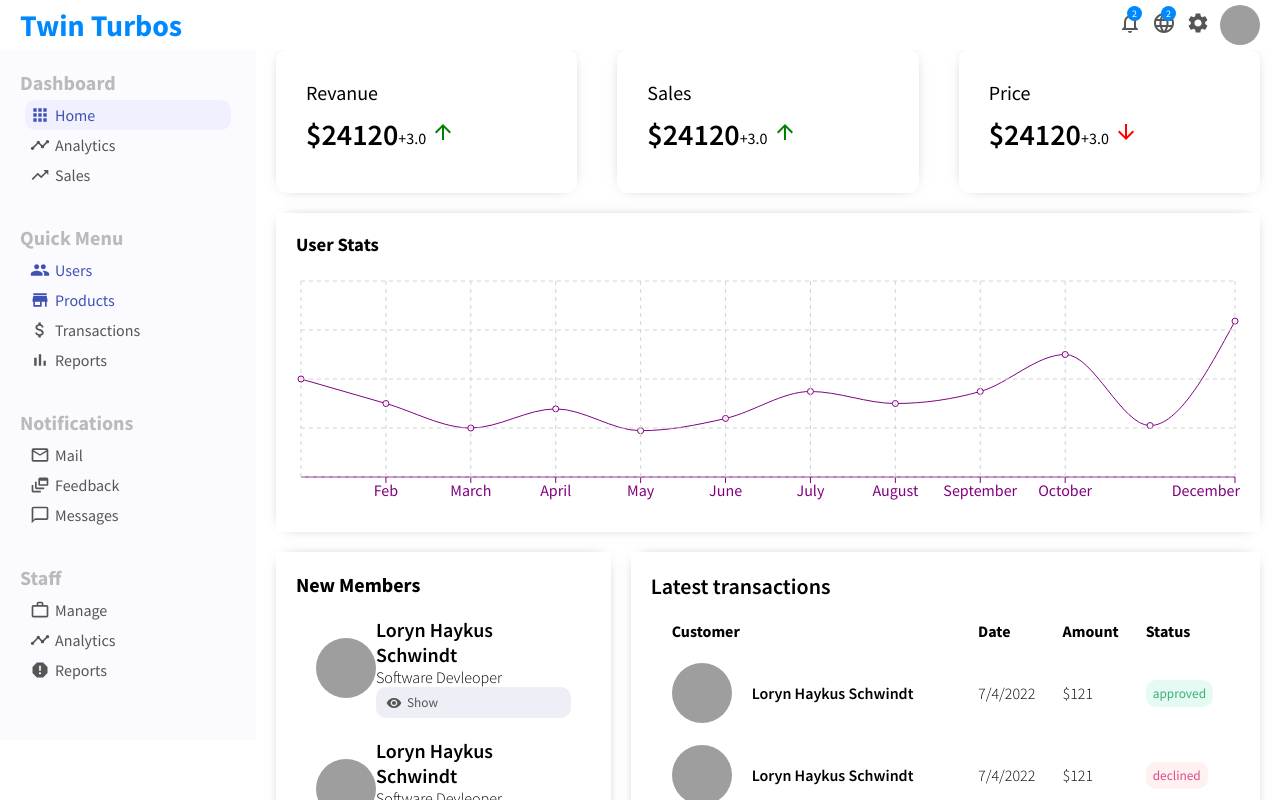
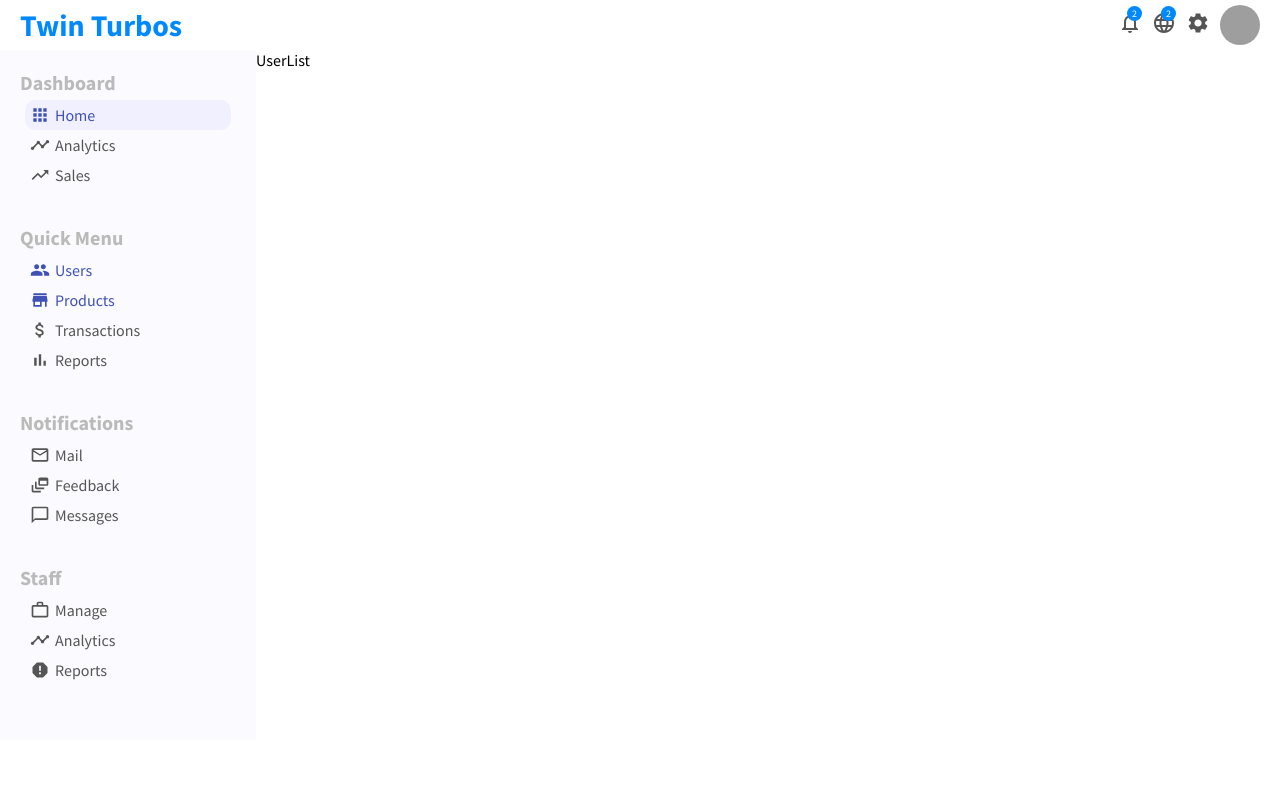
Before and after one commit to lhaykus/React-Jdm-website, a React (Create React App) app in the folder admin/: page /#/users in a window 1280 px wide. Before the commit this address led to /#/. Shown: the top 800 px of the page. Built offline with nearby package versions, Linux system fonts and the light colour scheme; grey boxes are pictures that could not be loaded.

Commit message:
routes working

```diff
--- a/admin/src/App.js
+++ b/admin/src/App.js
@@ -1,18 +1,29 @@
-import React from 'react'
+import React from 'react';
+import './App.css';
 import Sidebar from './components/sidebar/Sidebar';
 import Topbar from './components/topbar/Topbar';
-import Home from './pages/Home';
-import './App.css';
+import Home from './pages/home/Home';
+import {
+  HashRouter as Router, Routes, Route, Redirect,
+} from "react-router-dom";
+import UserList from './pages/userList/UserList';
+
+
 
 const App = () => {
   return (
     <>
-   <Topbar />
-   <div className='container'>
-   <Sidebar />
-   <Home />
-   </div>
-   </>
+      <Router>
+        <Topbar />
+        <div className='container'>
+          <Sidebar />
+          <Routes>
+            <Route exact path='/' element ={<Home />}/>
+            <Route exact path='/users' element ={<UserList />}/>
+          </Routes>
+        </div>
+      </Router>
+    </>
   )
 }
 
--- a/admin/src/components/largeWidget/largeWidget.css
+++ b/admin/src/components/largeWidget/largeWidget.css
@@ -12,7 +12,7 @@
 
   .large-widget-table{
     width: 100%;
-    border-spacing: 20px;
+    border-spacing: 30px;
   }
 
   .large-table-header{
@@ -36,7 +36,7 @@
     border-radius: 10px;
   }
 
-
+/*changing the color of button depending on status */
 .status-btn.approved{
     background-color: #e5faf2;
     color: #3bb077;
--- a/admin/src/index.js
+++ b/admin/src/index.js
@@ -5,7 +5,7 @@ import { HashRouter } from 'react-router-dom';
 
 
 ReactDOM.render(
-  <HashRouter>
+
       <App />
-  </HashRouter>
+
   , document.getElementById('root'));
--- /dev/null
+++ b/admin/src/pages/userList/UserList.jsx
@@ -0,0 +1,10 @@
+import React from 'react';
+import './userList.css';
+
+const UserList = () => {
+  return (
+    <div className='user-list'>UserList</div>
+  )
+}
+
+export default UserList;
--- /dev/null
+++ b/admin/src/pages/userList/userList.css
@@ -0,0 +1,3 @@
+.user-list{
+    flex: 4;
+}
```
Also changed, not shown: admin/src/pages/home/Home.jsx (renamed from admin/src/pages/Home.jsx, +5 -5 lines), admin/src/pages/home/home.css (renamed from admin/src/pages/home.css).
